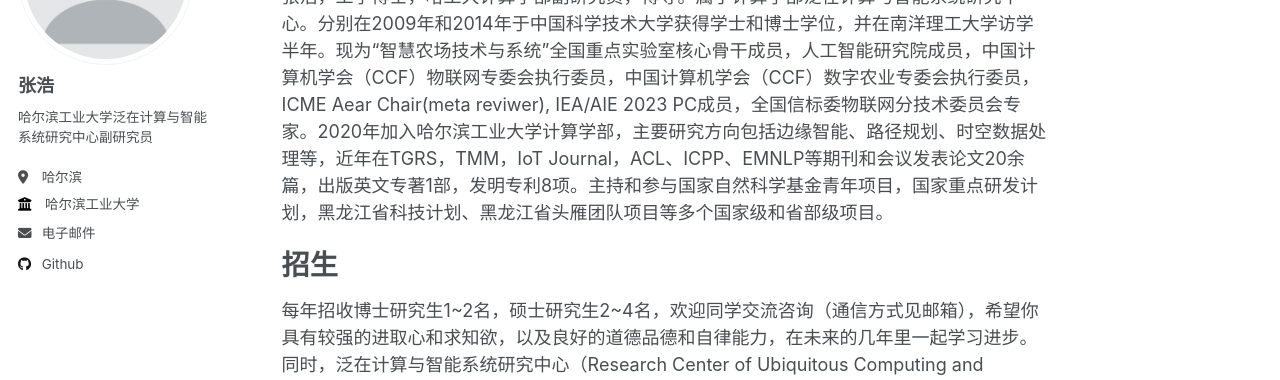
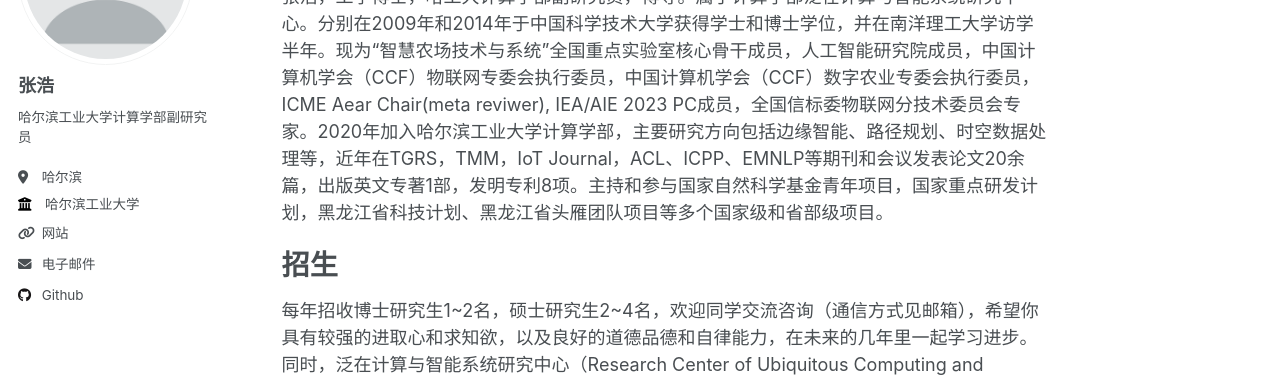
Before and after one commit to benjiachong/benjiachong.github.io, a Jekyll site: the page built from _pages/about.md, in a window 1280 px wide. Shown: the part 216-596 px from the top of the page. Built offline with Jekyll 4.4.1, drawn with Linux system fonts in a browser that asks for light colours.

Commit message:
Update _config.yml

```diff
--- a/_config.yml
+++ b/_config.yml
@@ -24,10 +24,10 @@ author:
   avatar           : "profile.png"
   name             : "张浩"
   pronouns         : # example: "she/her"
-  bio              : "哈尔滨工业大学泛在计算与智能系统研究中心副研究员"
+  bio              : "哈尔滨工业大学计算学部副研究员"
   location         : "哈尔滨"
   employer         : "哈尔滨工业大学"
-  uri              : # URL
+  uri              : "https://homepage.hit.edu.cn/zhh1000"
   email            : "zhh1000@hit.edu.cn"
 
   # Academic websites
```
